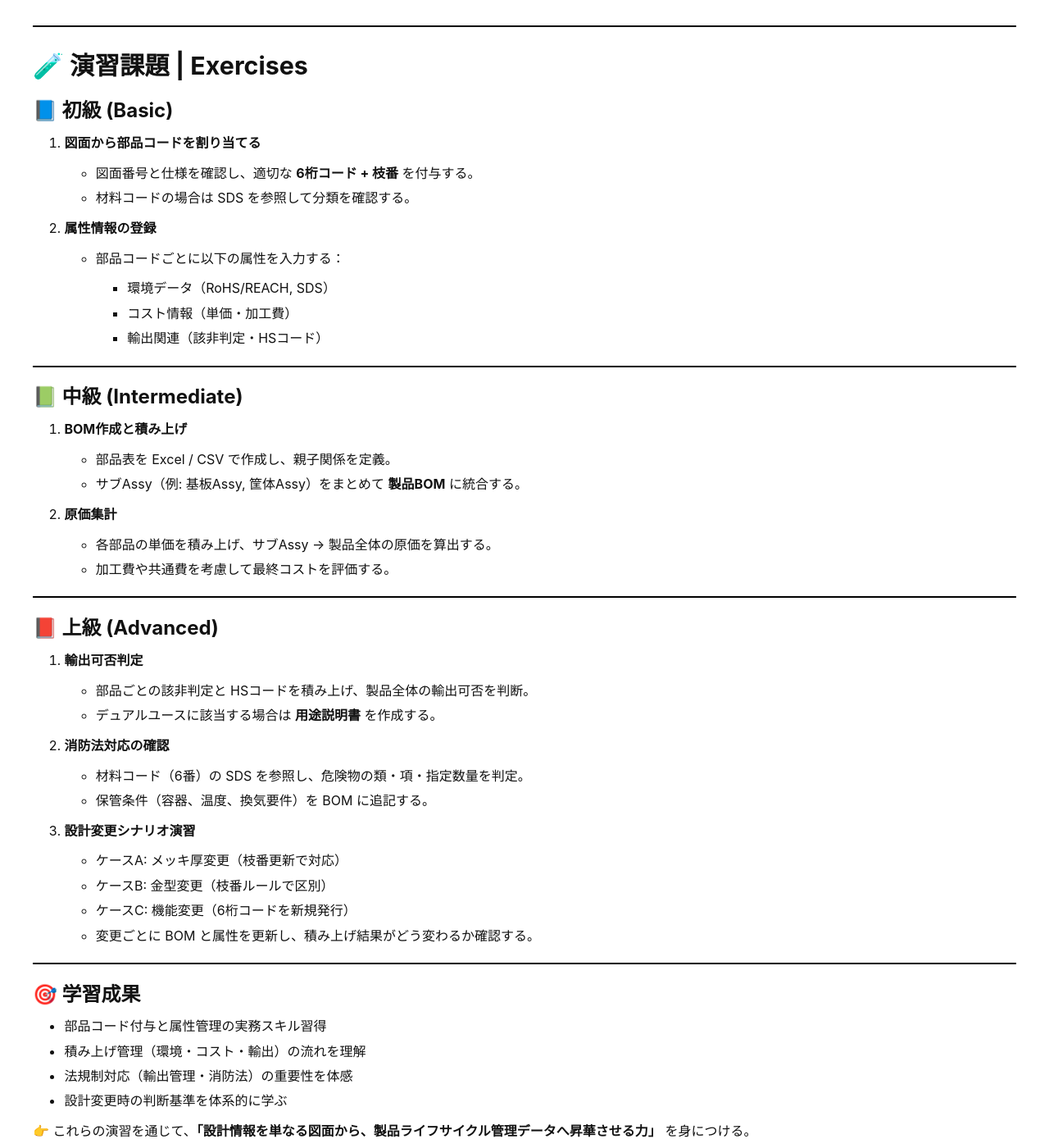
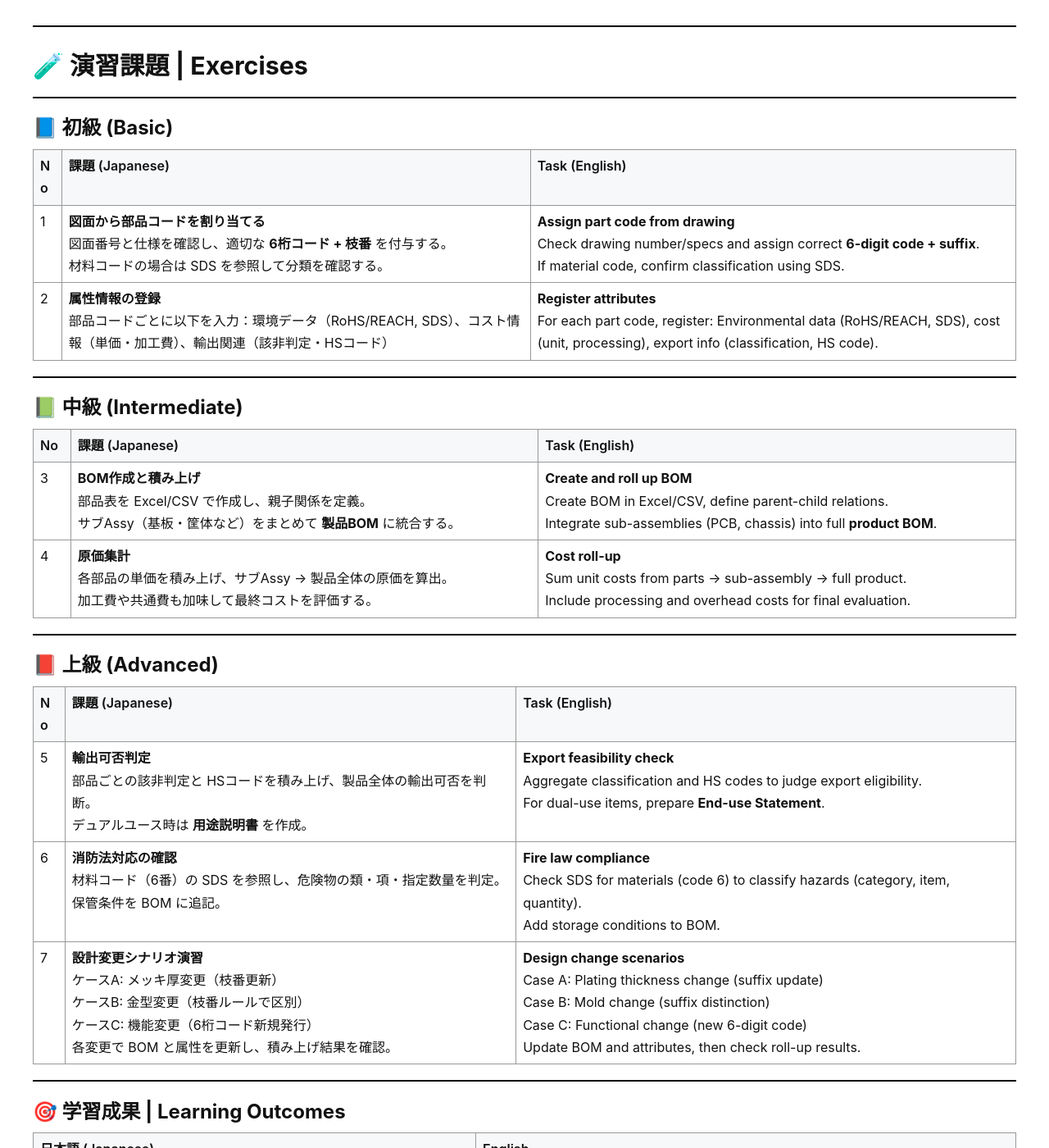
Before and after one commit to Samizo-AITL/EduMecha, a Jekyll site: the page built from 08_production_process/06_bom_generation/exercises.md, in a window 1280 px wide and 1400 px high. Shown: the whole window at 82% size. Built offline with Jekyll 4.4.1, drawn with Linux system fonts in a browser that asks for light colours; some of the changed text lies outside the part shown.

Commit message:
Update exercises.md

```diff
--- a/08_production_process/06_bom_generation/exercises.md
+++ b/08_production_process/06_bom_generation/exercises.md
@@ -1,62 +1,51 @@
 ---
 layout: default
-title: "Rules"
-description: "BOM運用ルールと設計実務フロー / Rules for BOM Operation and Design Practice"
+title: "Exercises"
+description: "演習課題：BOMと設計実務の習得 / Exercises: BOM & Design Practice"
 ---
 
 ---
 
 # 🧪 演習課題 | Exercises
 
+---
+
 ## 📘 初級 (Basic)
 
-1. **図面から部品コードを割り当てる**
-   - 図面番号と仕様を確認し、適切な **6桁コード + 枝番** を付与する。
-   - 材料コードの場合は SDS を参照して分類を確認する。
-
-2. **属性情報の登録**
-   - 部品コードごとに以下の属性を入力する：
-     - 環境データ（RoHS/REACH, SDS）
-     - コスト情報（単価・加工費）
-     - 輸出関連（該非判定・HSコード）
+| No | 課題 (Japanese) | Task (English) |
+|----|-----------------|----------------|
+| 1 | **図面から部品コードを割り当てる**<br>図面番号と仕様を確認し、適切な **6桁コード + 枝番** を付与する。<br>材料コードの場合は SDS を参照して分類を確認する。 | **Assign part code from drawing**<br>Check drawing number/specs and assign correct **6-digit code + suffix**.<br>If material code, confirm classification using SDS. |
+| 2 | **属性情報の登録**<br>部品コードごとに以下を入力：環境データ（RoHS/REACH, SDS）、コスト情報（単価・加工費）、輸出関連（該非判定・HSコード） | **Register attributes**<br>For each part code, register: Environmental data (RoHS/REACH, SDS), cost (unit, processing), export info (classification, HS code). |
 
 ---
 
 ## 📗 中級 (Intermediate)
 
-3. **BOM作成と積み上げ**
-   - 部品表を Excel / CSV で作成し、親子関係を定義。
-   - サブAssy（例: 基板Assy, 筐体Assy）をまとめて **製品BOM** に統合する。
-
-4. **原価集計**
-   - 各部品の単価を積み上げ、サブAssy → 製品全体の原価を算出する。
-   - 加工費や共通費を考慮して最終コストを評価する。
+| No | 課題 (Japanese) | Task (English) |
+|----|-----------------|----------------|
+| 3 | **BOM作成と積み上げ**<br>部品表を Excel/CSV で作成し、親子関係を定義。<br>サブAssy（基板・筐体など）をまとめて **製品BOM** に統合する。 | **Create and roll up BOM**<br>Create BOM in Excel/CSV, define parent-child relations.<br>Integrate sub-assemblies (PCB, chassis) into full **product BOM**. |
+| 4 | **原価集計**<br>各部品の単価を積み上げ、サブAssy → 製品全体の原価を算出。<br>加工費や共通費も加味して最終コストを評価する。 | **Cost roll-up**<br>Sum unit costs from parts → sub-assembly → full product.<br>Include processing and overhead costs for final evaluation. |
 
 ---
 
 ## 📕 上級 (Advanced)
 
-5. **輸出可否判定**
-   - 部品ごとの該非判定と HSコードを積み上げ、製品全体の輸出可否を判断。
-   - デュアルユースに該当する場合は **用途説明書** を作成する。
-
-6. **消防法対応の確認**
-   - 材料コード（6番）の SDS を参照し、危険物の類・項・指定数量を判定。
-   - 保管条件（容器、温度、換気要件）を BOM に追記する。
-
-7. **設計変更シナリオ演習**
-   - ケースA: メッキ厚変更（枝番更新で対応）
-   - ケースB: 金型変更（枝番ルールで区別）
-   - ケースC: 機能変更（6桁コードを新規発行）
-   - 変更ごとに BOM と属性を更新し、積み上げ結果がどう変わるか確認する。
+| No | 課題 (Japanese) | Task (English) |
+|----|-----------------|----------------|
+| 5 | **輸出可否判定**<br>部品ごとの該非判定と HSコードを積み上げ、製品全体の輸出可否を判断。<br>デュアルユース時は **用途説明書** を作成。 | **Export feasibility check**<br>Aggregate classification and HS codes to judge export eligibility.<br>For dual-use items, prepare **End-use Statement**. |
+| 6 | **消防法対応の確認**<br>材料コード（6番）の SDS を参照し、危険物の類・項・指定数量を判定。<br>保管条件を BOM に追記。 | **Fire law compliance**<br>Check SDS for materials (code 6) to classify hazards (category, item, quantity).<br>Add storage conditions to BOM. |
+| 7 | **設計変更シナリオ演習**<br>ケースA: メッキ厚変更（枝番更新）<br>ケースB: 金型変更（枝番ルールで区別）<br>ケースC: 機能変更（6桁コード新規発行）<br>各変更で BOM と属性を更新し、積み上げ結果を確認。 | **Design change scenarios**<br>Case A: Plating thickness change (suffix update)<br>Case B: Mold change (suffix distinction)<br>Case C: Functional change (new 6-digit code)<br>Update BOM and attributes, then check roll-up results. |
 
 ---
 
-## 🎯 学習成果
+## 🎯 学習成果 | Learning Outcomes
 
-- 部品コード付与と属性管理の実務スキル習得
-- 積み上げ管理（環境・コスト・輸出）の流れを理解
-- 法規制対応（輸出管理・消防法）の重要性を体感
-- 設計変更時の判断基準を体系的に学ぶ
+| 日本語 (Japanese) | English |
+|-------------------|---------|
+| 部品コード付与と属性管理の実務スキル習得 | Acquire skills in part coding & attribute management |
+| 積み上げ管理（環境・コスト・輸出）の流れを理解 | Understand roll-up flow (environment, cost, export) |
+| 法規制対応（輸出管理・消防法）の重要性を体感 | Experience importance of legal compliance (export/fire law) |
+| 設計変更時の判断基準を体系的に学ぶ | Learn systematic decision-making for design changes |
 
-👉 これらの演習を通じて、**「設計情報を単なる図面から、製品ライフサイクル管理データへ昇華させる力」** を身につける。
+👉 これらの演習を通じて、**設計情報を「単なる図面」から「製品ライフサイクル管理データ」へ昇華させる力** を身につける。
+👉 Through these exercises, you will gain the ability to transform design data from **mere drawings** into **product lifecycle management assets**.
```
